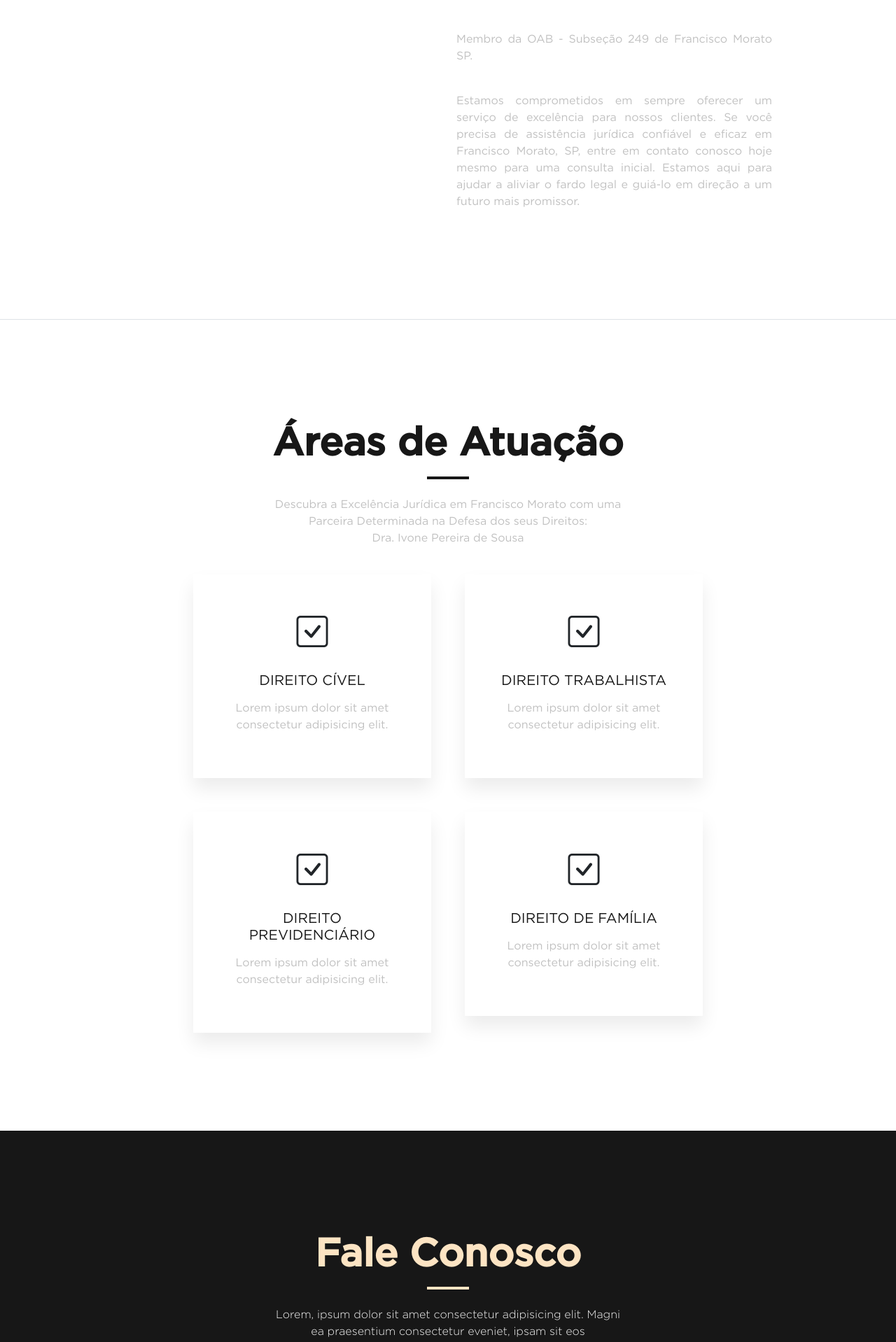
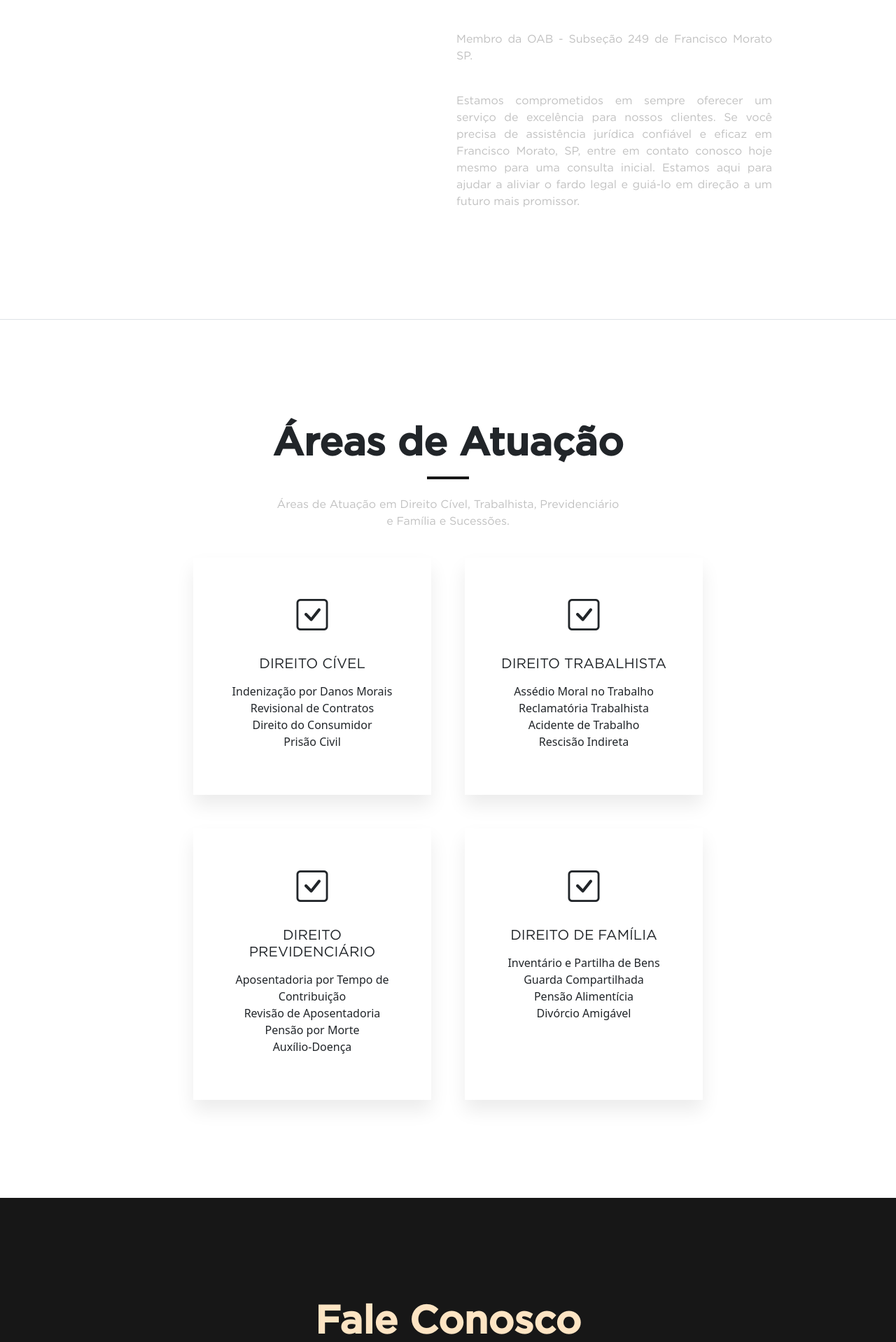
Before and after one commit to miyazatoakira/site_adv, a PHP site: page / in a window 1280 px wide. Shown: the part 1613-3531 px from the top of the page at 70% size. Run offline with PHP 8.4, Linux system fonts and the light colour scheme.

Commit message:
Correcao de Bugs - 22_03_24

```diff
--- a/assets/styles/style.css
+++ b/assets/styles/style.css
@@ -1,9 +1,9 @@
 /* Variáveis */
-:root{
-  --60_color: #F6F6F6;
+:root {
+  --60_color: #f6f6f6;
   --30_color: #171717;
-  --10_color: #FDE4C3;
-  --box-shadow: 0px 15px 25px rgba(0,0,0,0.08);
+  --10_color: #fde4c3;
+  --box-shadow: 0px 15px 25px rgba(0, 0, 0, 0.08);
   --transition: all 0.5s ease;
 }
 
@@ -29,28 +29,33 @@ a {
   text-decoration: none;
 }
 
-h1, .h1{
+h1,
+.h1 {
   font-family: gotham-medium;
-  color: var(--30_color);
 }
 
-h2, h3, h4, h5, .h2, .h3, .h4, .h5{
+h2,
+h3,
+h4,
+h5,
+.h2,
+.h3,
+.h4,
+.h5 {
   font-family: gotham;
   font-weight: 500;
-  color: var(--30_color);
 }
 
-.p, p{
+.p,
+p {
   font-family: gotham;
   font-weight: 500;
   color: silver;
 }
 
-.theme-shadow{
+.theme-shadow {
   box-shadow: var(--box-shadow);
 }
-
-
 
 /* Navbar */
 .navbar {
@@ -250,125 +272,141 @@ section{
   border-radius: 0;
 } */
 
-#contato .form-control:focus{
+#contato .form-control:focus {
   border-color: var(--10_color);
 }
 
-#contato .btn{
+#contato .btn {
   background-color: var(--30_color);
   border-color: var(--60_color);
   color: var(--60_color);
 }
 
-#contato .btn:hover{
+#contato .btn:hover {
   color: var(--30_color);
   background-color: var(--10_color);
 }
 
-#contato:placeholder-shown{
+#contato:placeholder-shown {
   color: var(--60_color);
 }
 
-
 /* FOOTER */
-footer a{
+footer a {
   color: var(--30_color);
 }
 
-
-footer ul{
+footer ul,
+.service ul {
   list-style: none;
   padding: 0;
 }
 
-footer .line{
+footer .line {
   width: 40px;
   height: 4px;
   background-color: var(--30_color);
-  margin-top: 12px ;
-  margin-bottom: 24px ;
+  margin-top: 12px;
+  margin-bottom: 24px;
 }
 
-footer h5{
+footer h5 {
   font-family: gotham-bold;
 }
 
-footer{
+footer {
   padding-top: 100px;
 }
 
-.footer-top #img{
+footer a:hover,
+ul p:hover {
+  color: var(--10_color);
+  transition: var(--transition);
+}
+
+.footer-top #img {
   margin-top: -3.4%;
 }
 
-.footer-top .img{
+.footer-top .img {
   position: relative;
   bottom: -10%;
 }
 
-.footer-top #nome{
+.footer-top #nome {
   font-family: gotham;
 }
 
-.footer-top{
+.footer-top {
   padding-bottom: 40px;
   border-bottom: 1px solid rgba(255, 255, 255, 0.1);
 }
 
-.footer-bottom{
+.footer-bottom {
   padding-top: 40px;
   padding-bottom: 40px;
 }
 
-#footer .social-icons .bi{
-  color: var(--60_color);
+#footer .social-icons {
+  display: inline-flex;
+  justify-content: center;
+  align-items: center;
 }
 
-#footer .social-icons a{
-  width: 50px;
-  height: 50px;
-  display: inline-flex;
+#footer .social-icons .bi {
+  position: absolute; /* Adiciona posição absoluta para o ícone */
+  top: 50%; /* Move o ícone para o centro verticalmente */
+  left: 50%; /* Move o ícone para o centro horizontalmente */
+  transform: translate(-50%, -50%); /* Centraliza o ícone completamente */
+  font-size: 20px; /* Defina o tamanho do ícone conforme necessário */
+}
+
+#footer .social-icons a {
+  width: 42px;
+  height: 42px;
+  display: flex;
   align-items: center;
   justify-content: center;
   border-radius: 100px;
   border: 2px solid var(--30_color);
-  background-color: var(--30_color);
+  padding: 0; /* Remova o padding, pois usaremos padding para ajustar o ícone */
+  position: relative; /* Adiciona posição relativa */
 }
 
-#footer .social-icons .bi:hover{
-  color: var(--10_color);
+#footer .social-icons a:hover {
   transition: var(--transition);
+  border: 2px solid var(--10_color);
 }
 
-footer a:hover, ul p:hover{
+#footer .social-icons a:hover .bi {
+  transition: var(--transition);
   color: var(--10_color);
-  transition: var(--transition);
 }
-
-
-
 
 /* Botão Flutuante Whatsapp */
 
-.whatsapp a{
+.whatsapp a {
   position: fixed;
-  bottom: 60px;
-  right: 30px;
-  font-size: 30px;
+  bottom: 5vh;
+  right: 5vw;
+  font-size: 3vw;
   background-color: #01e675;
   color: #ffffff;
   border-radius: 50%;
-  padding: 3px;
-  width: 75px;
-  height: 75px;
   text-align: center;
   text-decoration: none;
   z-index: 100;
   box-shadow: var(--box-shadow);
+  display: flex;
+  align-items: center;
+  justify-content: center;
+  width: 80px; /* Adicione um tamanho fixo */
+  height: 80px; /* Adicione um tamanho fixo */
 }
 
-.whatsapp i{
+.whatsapp i {
   font-size: 40px;
+  margin: auto; /* Centraliza o ícone */
 }
 
 .whatsapp a:hover {
--- a/index.html
+++ b/index.html
@@ -4,10 +4,11 @@
 <head>
   <meta charset="UTF-8" />
   <meta name="viewport" content="width=device-width, initial-scale=1.0" />
-  <title>Início | Dra. Ivone Pereira de Sousa</title>
+  <meta name="description" content="Dra. Ivone Pereira de Sousa, advogada em Francisco Morato, SP. Especializada em Direito Civil, Direito Trabalhista, Direito Previdenciário e Direito de Família.">
+  <title>Dra. Ivone Pereira de Sousa | Advocacia e Assistência Jurídica em Francisco Morato, SP</title>
   <link href="https://cdn.jsdelivr.net/npm/bootstrap@5.3.3/dist/css/bootstrap.min.css" rel="stylesheet"
     integrity="sha384-QWTKZyjpPEjISv5WaRU9OFeRpok6YctnYmDr5pNlyT2bRjXh0JMhjY6hW+ALEwIH" crossorigin="anonymous" />
-  <link rel="icon" href="./assets/images/logo.png" />
+  <link rel="icon" href="./assets/images/logo.jpg" />
   <link href="https://unpkg.com/aos@2.3.1/dist/aos.css" rel="stylesheet">
   <link rel="stylesheet" type="text/css" href="./assets/styles/style.css" />
   <link rel="stylesheet" href="https://cdn.jsdelivr.net/npm/bootstrap-icons@1.11.3/font/bootstrap-icons.min.css">
@@ -133,9 +136,7 @@
             <h1 class="display-4 fw-semibold">Áreas de Atuação</h1>
             <div class="line"></div>
             <p>
-              Descubra a Excelência Jurídica em Francisco Morato com uma
-              Parceira Determinada na Defesa dos seus Direitos:<br> Dra. Ivone
-              Pereira de Sousa
+              Áreas de Atuação em Direito Cível, Trabalhista, Previdenciário e Família e Sucessões.
             </p>
           </div>
         </div>
@@ -145,44 +146,65 @@
 
         <div class="col-lg-2"></div>
         <div class="col-lg-4 col-sm-6 justify-content-center text-center">
-          <div class="service theme-shadow p-lg-5 p-4" data-aos="fade-down" data-aos-delay="150">
+          <div class="service theme-shadow p-lg-5 p-4 h-100 d-flex flex-column" data-aos="fade-down" data-aos-delay="150">
             <div class="iconbox">
               <i class="bi bi-check-square" style="font-size: 45px;"></i>
             </div>
             <h5 class="mt-4 mb-3">DIREITO CÍVEL</h5>
-            <p class="">Lorem ipsum dolor sit amet consectetur adipisicing elit. </p>
+            <ul class=" ">
+              <li>Indenização por Danos Morais</li>
+              <li>Revisional de Contratos</li>
+              <li>Direito do Consumidor</li>
+              <li>Prisão Civil</li>
+            </ul>
           </div>
         </div>
 
         <div class="col-lg-4 col-sm-6 text-center">
-          <div class="service theme-shadow p-lg-5 p-4" data-aos="fade-down" data-aos-delay="250">
+          <div class="service theme-shadow p-lg-5 p-4 h-100 d-flex flex-column" data-aos="fade-down" data-aos-delay="250">
             <div class="iconbox">
               <i class="bi bi-check-square" style="font-size: 45px;"></i>
             </div>
             <h5 class="mt-4 mb-3">DIREITO TRABALHISTA</h5>
-            <p>Lorem ipsum dolor sit amet consectetur adipisicing elit. </p>
+            <ul class=" ">
+              <li>Assédio Moral no Trabalho</li>
+              <li>Reclamatória Trabalhista</li>
+              <li>Acidente de Trabalho</li>
+              <li>Rescisão Indireta</li>
+            </ul>
+
           </div>
         </div>
         <div class="col-lg-2"></div>
 
         <div class="col-lg-2"></div>
         <div class="col-lg-4 col-sm-6 text-center">
-          <div class="service theme-shadow p-lg-5 p-4" data-aos="fade-down" data-aos-delay="350">
+          <div class="service theme-shadow p-lg-5 p-4 h-100 d-flex flex-column" data-aos="fade-down" data-aos-delay="350">
             <div class="iconbox">
               <i class="bi bi-check-square" style="font-size: 45px;"></i>
             </div>
             <h5 class="mt-4 mb-3">DIREITO PREVIDENCIÁRIO</h5>
-            <p>Lorem ipsum dolor sit amet consectetur adipisicing elit. </p>
+            <ul class=" ">
+              <li>Aposentadoria por Tempo de Contribuição</li>
+              <li>Revisão de Aposentadoria</li>
+              <li>Pensão por Morte</li>
+              <li>Auxílio-Doença<li>
+            </ul>
           </div>
         </div>
 
         <div class="col-lg-4 col-sm-6 text-center">
-          <div class="service theme-shadow p-lg-5 p-4" data-aos="fade-down" data-aos-delay="450">
+          <div class="service theme-shadow p-lg-5 p-4 h-100 d-flex flex-column" data-aos="fade-down" data-aos-delay="450">
             <div class="iconbox">
               <i class="bi bi-check-square" style="font-size: 45px;"></i>
             </div>
             <h5 class="mt-4 mb-3">DIREITO DE FAMÍLIA</h5>
-            <p>Lorem ipsum dolor sit amet consectetur adipisicing elit. </p>
+            <ul class=" ">
+              <li>Inventário e Partilha de Bens</li>
+              <li>Guarda Compartilhada</li>
+              <li>Pensão Alimentícia</li>
+              <li>Divórcio Amigável</li>
+            </ul>
           </div>
         </div>
         <div class="col-lg-2"></div>
```
Also changed, not shown: other parts of assets/styles/style.css (+61 -44 lines), other parts of index.html (+12 -10 lines), assets/images/logo.jpg (added), assets/images/logo.png (deleted), assets/images/logo_adv.png.
